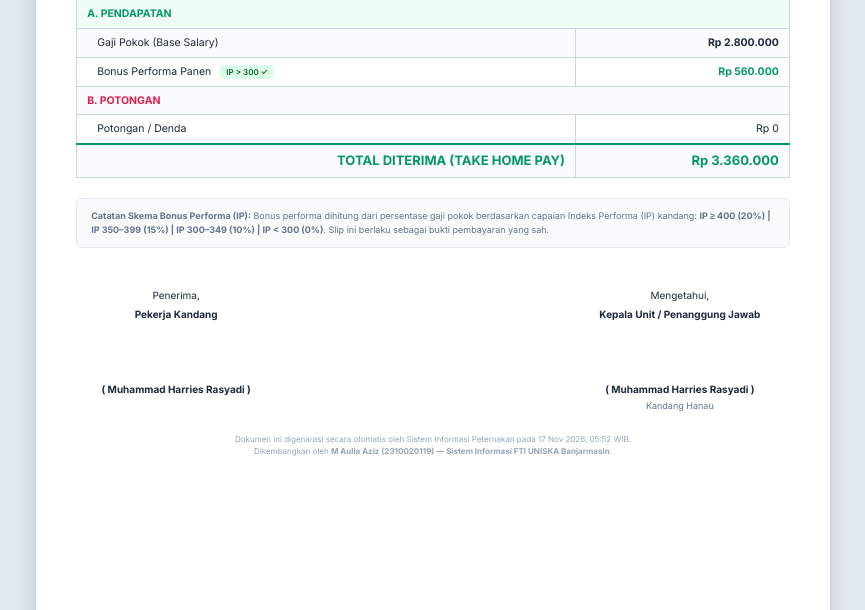
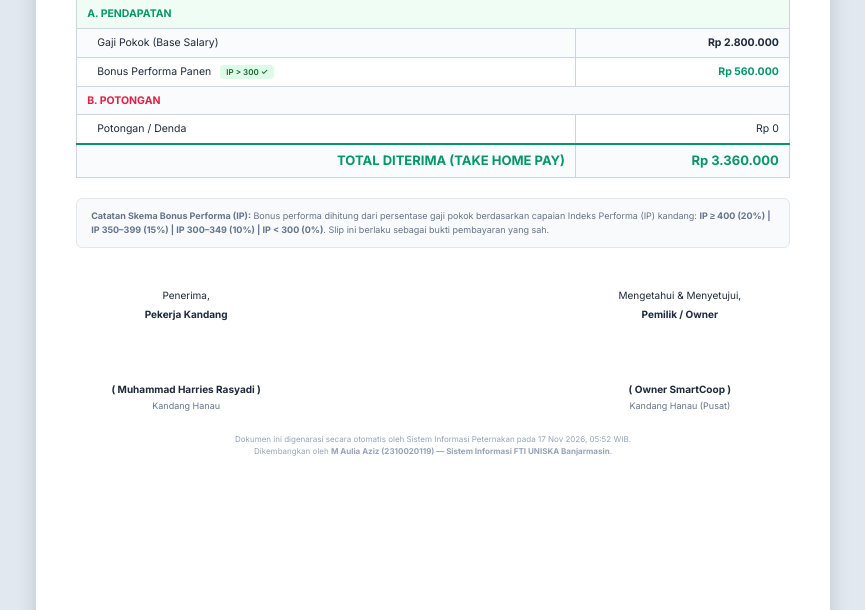
Before and after one commit to aziexman4/broiler-web., a Laravel app: page /payrolls/1/payslip in a window 1280 px wide. Shown: the part 425-1035 px from the top of the page, without its empty margins (207-1072 px from the left). Run offline with Laravel 12, Linux system fonts and the light colour scheme; a user stored in the database is signed in; data comes from the database, SQL or seed files in the repository.

Commit message:
feat(reports): sign A4 reports dynamically by Owner and Worker scope

```diff
--- a/app/Http/Controllers/HarvestController.php
+++ b/app/Http/Controllers/HarvestController.php
@@ -166,7 +166,7 @@ class HarvestController extends Controller
     {
         Gate::authorize('view', $flock);
 
-        $flock->load(['coop', 'dailyRecords', 'harvests']);
+        $flock->load(['coop', 'worker', 'dailyRecords', 'harvests']);
         $coop = $flock->coop;
         $harvest = $flock->harvests->sortByDesc('harvest_date')->first();
 
--- a/app/Http/Controllers/ReportController.php
+++ b/app/Http/Controllers/ReportController.php
@@ -106,7 +106,7 @@ class ReportController extends Controller
     {
         Gate::authorize('view', $flock);
 
-        $flock->load('coop');
+        $flock->load(['coop', 'worker']);
         $coop = $flock->coop;
         $dailyRecords = $flock->dailyRecords()->orderBy('record_date', 'asc')->get();
 
--- a/resources/views/layouts/print.blade.php
+++ b/resources/views/layouts/print.blade.php
@@ -145,7 +145,8 @@
 
     <!-- A4 Paper -->
     @php
-        $activeCoop = $coop ?? \App\Models\Coop::where('is_headquarters', true)->first() ?? \App\Models\Coop::first();
+        $hqCoop = \App\Models\Coop::where('is_headquarters', true)->first();
+        $activeCoop = $coop ?? $hqCoop ?? \App\Models\Coop::first();
         $coopName = $activeCoop ? strtoupper($activeCoop->name) : 'PETERNAKAN BROILER HANAU';
         $coopTagline = $activeCoop && $activeCoop->tagline
             ? $activeCoop->tagline
@@ -155,7 +156,10 @@
             : 'Desa Pembuang Hulu I, Kec. Hanau, Kab. Seruyan, Kalimantan Tengah';
         $coopPhone = $activeCoop && $activeCoop->phone ? $activeCoop->phone : '(0538) 21088';
         $coopEmail = $activeCoop && $activeCoop->email ? $activeCoop->email : 'admin@broilerhanau.id';
-        $coopManager = $activeCoop && $activeCoop->manager_name ? $activeCoop->manager_name : 'Pemilik / Manajemen';
+
+        $ownerUser = \App\Models\User::where('role', 'owner')->first();
+        $ownerName = $ownerUser ? $ownerUser->name : 'Pemilik / Manajemen';
+        $ownerUnitLabel = $hqCoop ? $hqCoop->name . ' (Pusat)' : 'Peternakan Broiler Hanau';
     @endphp
     <div class="paper">
         <!-- Letterhead -->
@@ -177,15 +181,36 @@
         @hasSection('signature')
             @yield('signature')
         @else
-            <div class="signature-block">
-                <div class="signature-box">
-                    <div>Mengetahui,</div>
-                    <div class="font-bold" style="margin-top: 4px;">Kepala Unit / Penanggung Jawab</div>
-                    <div class="signature-space"></div>
-                    <div class="font-bold">( {{ $coopManager }} )</div>
-                    <div class="text-sm" style="color: #64748b; margin-top: 2px;">{{ $activeCoop ? $activeCoop->name : 'Peternakan Broiler Hanau' }}</div>
+            @if(!empty($leftSignerName))
+                <div class="signature-block" style="justify-content: space-between;">
+                    <div class="signature-box" style="width: 220px;">
+                        <div>{{ $leftSignerPrefix ?? 'Dibuat Oleh,' }}</div>
+                        <div class="font-bold" style="margin-top: 4px;">{{ $leftSignerRole ?? 'Pekerja Kandang' }}</div>
+                        <div class="signature-space"></div>
+                        <div class="font-bold">( {{ $leftSignerName }} )</div>
+                        @if(!empty($leftSignerUnit))
+                            <div class="text-sm" style="color: #64748b; margin-top: 2px;">{{ $leftSignerUnit }}</div>
+                        @endif
+                    </div>
+                    <div class="signature-box" style="width: 220px;">
+                        <div>{{ $rightSignerPrefix ?? 'Mengetahui,' }}</div>
+                        <div class="font-bold" style="margin-top: 4px;">{{ $rightSignerRole ?? 'Pemilik / Owner' }}</div>
+                        <div class="signature-space"></div>
+                        <div class="font-bold">( {{ $ownerName }} )</div>
+                        <div class="text-sm" style="color: #64748b; margin-top: 2px;">{{ $rightSignerUnit ?? $ownerUnitLabel }}</div>
+                    </div>
                 </div>
-            </div>
+            @else
+                <div class="signature-block">
+                    <div class="signature-box" style="width: 220px;">
+                        <div>{{ $rightSignerPrefix ?? 'Mengetahui,' }}</div>
+                        <div class="font-bold" style="margin-top: 4px;">{{ $rightSignerRole ?? 'Pemilik / Owner' }}</div>
+                        <div class="signature-space"></div>
+                        <div class="font-bold">( {{ $ownerName }} )</div>
+                        <div class="text-sm" style="color: #64748b; margin-top: 2px;">{{ $rightSignerUnit ?? ($activeCoop ? $activeCoop->name : 'Peternakan Broiler Hanau') }}</div>
+                    </div>
+                </div>
+            @endif
         @endif
 
         <div style="margin-top: 20px; text-align: center; font-size: 8px; color: #94a3b8;">
--- a/resources/views/reports/payslip-preview.blade.php
+++ b/resources/views/reports/payslip-preview.blade.php
@@ -1,4 +1,15 @@
-@extends('layouts.print', ['coop' => $coop ?? $payroll->flock?->coop])
+@php
+    $unitCoop = $coop ?? $payroll->flock?->coop;
+@endphp
+@extends('layouts.print', [
+    'coop' => $unitCoop,
+    'leftSignerPrefix' => 'Penerima,',
+    'leftSignerRole' => 'Pekerja Kandang',
+    'leftSignerName' => $payroll->user->name,
+    'leftSignerUnit' => $unitCoop?->name ?? 'Peternakan Broiler Hanau',
+    'rightSignerPrefix' => 'Mengetahui & Menyetujui,',
+    'rightSignerRole' => 'Pemilik / Owner',
+])
 
 @section('title', 'Slip Gaji — ' . $payroll->user->name)
 
@@ -69,26 +80,3 @@
         <strong>Catatan Skema Bonus Performa (IP):</strong> Bonus performa dihitung dari persentase gaji pokok berdasarkan capaian Indeks Performa (IP) kandang: <strong>IP ≥ 400 (20%) | IP 350–399 (15%) | IP 300–349 (10%) | IP < 300 (0%)</strong>. Slip ini berlaku sebagai bukti pembayaran yang sah.
     </div>
 @endsection
-
-@section('signature')
-    @php
-        $signCoop = $coop ?? $payroll->flock?->coop ?? \App\Models\Coop::where('is_headquarters', true)->first();
-        $managerName = $signCoop && $signCoop->manager_name ? $signCoop->manager_name : 'Pemilik / Manajemen';
-        $unitName = $signCoop && $signCoop->name ? $signCoop->name : 'Peternakan Broiler Hanau';
-    @endphp
-    <div style="display:flex;justify-content:space-between;margin-top:40px">
-        <div style="width:200px;text-align:center;font-size:10px">
-            <div>Penerima,</div>
-            <div class="font-bold" style="margin-top:4px">Pekerja Kandang</div>
-            <div style="height:60px"></div>
-            <div class="font-bold">( {{ $payroll->user->name }} )</div>
-        </div>
-        <div style="width:220px;text-align:center;font-size:10px">
-            <div>Mengetahui,</div>
-            <div class="font-bold" style="margin-top:4px">Kepala Unit / Penanggung Jawab</div>
-            <div style="height:60px"></div>
-            <div class="font-bold">( {{ $managerName }} )</div>
-            <div style="font-size:9px;color:#64748b;margin-top:2px">{{ $unitName }}</div>
-        </div>
-    </div>
-@endsection
```
Also changed, not shown: resources/views/reports/daily-record-preview.blade.php (+13 -1 lines), resources/views/reports/harvest-preview.blade.php (+13 -1 lines), tests/Feature/BroilerSystemTest.php (+65 -0 lines).
